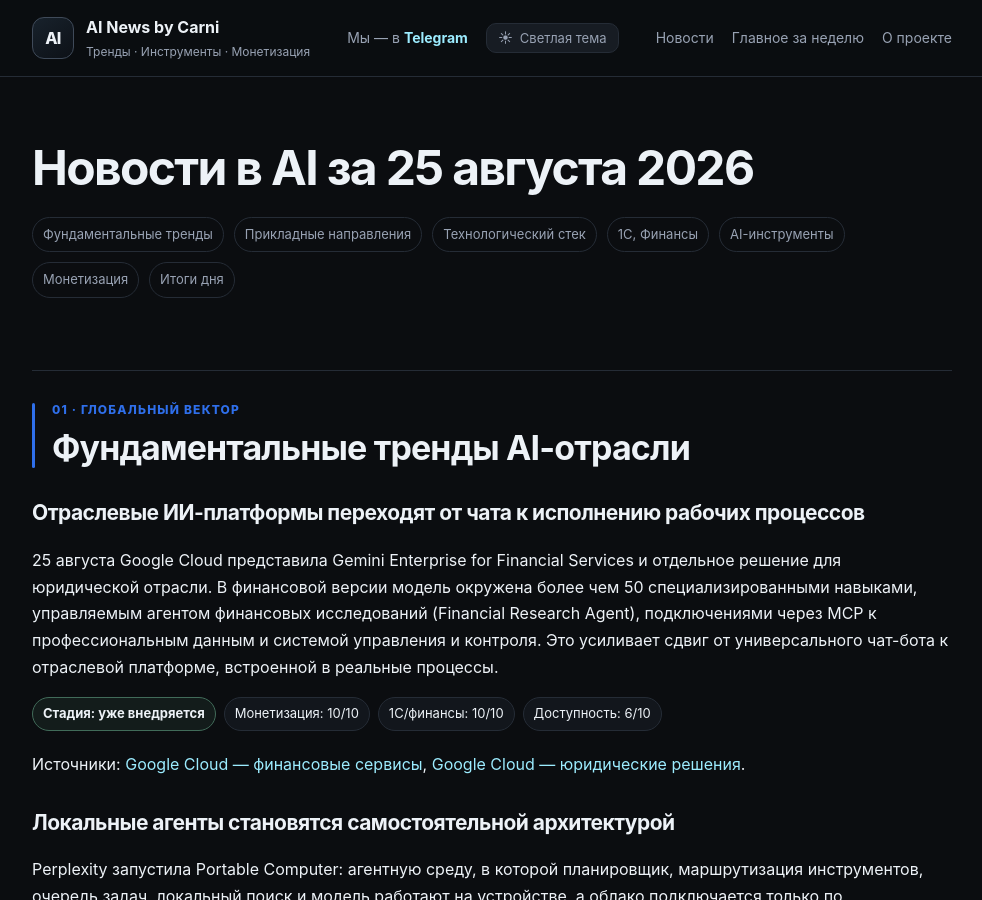
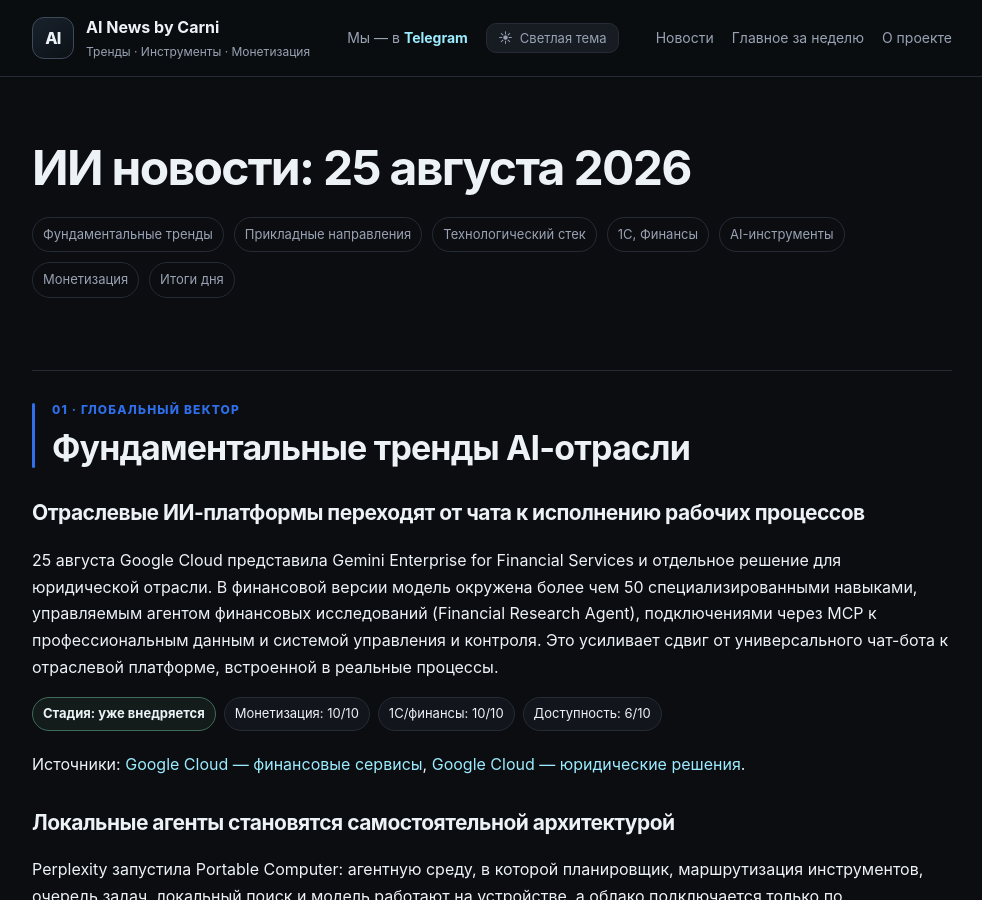
Before and after one commit to DmitryCarni/ai-news-by-carni, a Jekyll site: the page built from daily/2026-08-25.md, in a window 1280 px wide and 900 px high. Shown: the whole window, without its empty margins (148-1130 px from the left). Built offline with Jekyll 4.4.1, drawn with Linux system fonts in a browser that asks for light colours.

Commit message:
Use shorter Russian daily headline

```diff
--- a/daily/2026-08-25.md
+++ b/daily/2026-08-25.md
@@ -5,12 +5,12 @@ report_date: 2026-08-25
 report_date_display: "25 августа 2026"
 card_title: "ИИ уходит в отрасли и на локальные устройства"
 summary: "Финансовые агенты входят в рабочие процессы, а локальный ИИ становится практической альтернативой облаку."
-title: "Новости в AI за 25 августа 2026"
-description: "Новости в AI за 25 августа 2026: финансовые ИИ-агенты, локальное исполнение, специализированные ускорители и физический ИИ."
+title: "ИИ новости: 25 августа 2026"
+description: "ИИ новости за 25 августа 2026: финансовые ИИ-агенты, локальное исполнение, специализированные ускорители и физический ИИ."
 permalink: /daily/2026-08-25/
 ---
 
-# Новости в AI за 25 августа 2026
+# ИИ новости: 25 августа 2026
 
 <div class="report-nav">
 <a href="#fundamental">Фундаментальные тренды</a>
```
